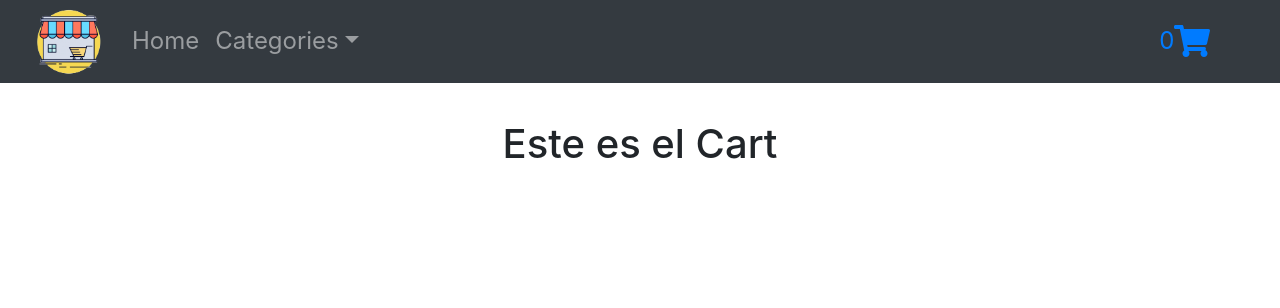
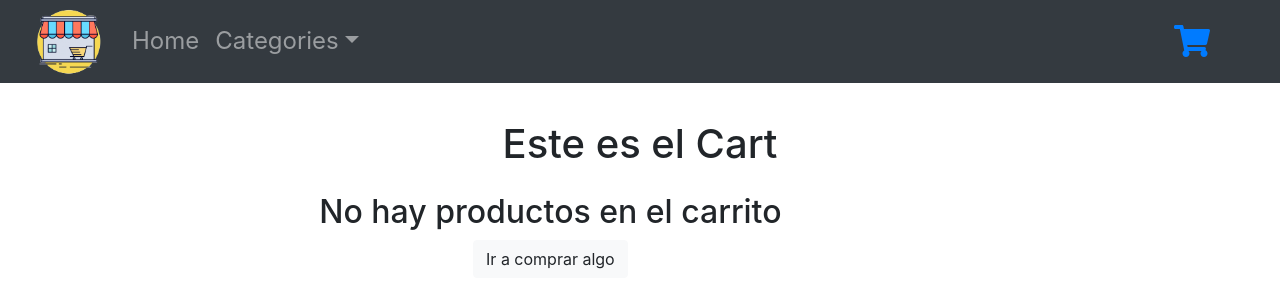
Before and after one commit to brunasso/CoderReactApp, a React (Create React App) app: page /cart in a window 1280 px wide. Shown: the top 308 px of the page. Built offline with nearby package versions, Linux system fonts and the light colour scheme.

Commit message:
Configuramos el contador en el carrito, creamos desplegue de los items que se encuentran en el carrito.

```diff
--- a/src/components/Cart/Cart.js
+++ b/src/components/Cart/Cart.js
@@ -1,10 +1,55 @@
-import React from 'react'
+import React, {useContext} from 'react'
+import { Link } from 'react-router-dom'
+import {CartContext} from '../CartContext/CartContext'
 
 export const Cart = () => {
 
+    const {itemsCart, removeItem} = useContext(CartContext)
+
+    const quitarItem = (id) => {
+        removeItem(id)
+    }
+
     return(
+        <>
         <div>
             <h1>Este es el Cart</h1>
         </div>
+        <table width='70%' style={{marginLeft:'8%'}} >
+            { itemsCart.length > 0 &&
+                <tr>
+                <th>Artículo</th>
+                <th>Precio Unitario</th>
+                <th>Cantidad</th>
+                <th>Precio Total</th>
+                <th>Eliminar Item</th>
+            </tr>}
+        {
+            itemsCart.map(itemCart =>
+            <tr>
+                <td>{itemCart.nombre}</td>
+                <td>{itemCart.precio} </td>
+                <td>{itemCart.quantity}</td>
+                <td>{itemCart.quantity * itemCart.precio} </td>
+                <td><button id={`${itemCart.id}`}>Quitar item</button></td>
+            </tr>
+            )
+        }{ itemsCart.length > 0 ?
+         <><br/>
+        <tr>
+            <td>Precio final: </td>
+       </tr>
+       </>
+       :
+        <>
+       <h2>No hay productos en el carrito</h2>
+       <Link to='/'>
+       <button className='btn btn-light'>Ir a comprar algo</button>
+       </Link>
+       </>
+       }
+        </table>
+
+        </>
     )
 }
--- a/src/components/CartContext/CartContext.js
+++ b/src/components/CartContext/CartContext.js
@@ -8,42 +8,42 @@ export const Context = ({children}) => {
 
 
 
-    const [quantity, setQuantity] = useState(0);
+    const [globalQuantity, setGlobalQuantity] = useState(0);
 
     //Items agregados en el carrito
-    const itemToAdd = [];
+
+
+    //Carritos que estan en el cart
     const [itemsCart, setItemCart] = useState ([])
 
     //Ad items to cart
     const addItem = (item, quantity) => {
-
-        if (isInCart(item)){
-            itemsCart.splice(item.id-1,0,item)
+        let itemToAddCart = itemsCart.find(itemCart => itemCart.id === item.id)
+        let plusGlobalQuantity = globalQuantity + quantity
+        setGlobalQuantity(plusGlobalQuantity)
+        if (itemToAddCart){
+            itemToAddCart.quantity += quantity;
+            setItemCart([...itemsCart])
+            console.log(itemsCart)
+        }
+        else{
+            setItemCart([...itemsCart, {...item, quantity}])
         }
         console.log(itemsCart)
     }
 
-    const removeItem = (item, quantity) => {
-        let removeItemId = itemsCart.filter(itemCart => itemCart.id === item)
-
+    const removeItem = (idItemToRemove) => {
+        itemsCart.splice(itemsCart.findIndex(itemCart => itemCart.id === idItemToRemove), 1)
+        setItemCart([...itemsCart])
     }
 
     const clear = () => {
         setItemCart([]);
     }
 
-    const isInCart = (item) => {
-        let itemToAddCart = itemsCart.filter(itemCart => itemCart.id === item.id)
-        if (itemToAddCart.length === 0)
-        {
-            return true
-        }else{
-            return false
-        }
-    }
 
     return (
-    <CartContext.Provider value={{quantity, setQuantity, addItem}}>
+    <CartContext.Provider value={{globalQuantity, itemsCart, setGlobalQuantity, addItem, removeItem, clear}}>
         {children}
     </CartContext.Provider>)
 }
--- a/src/components/CartWidget/CartWidget.js
+++ b/src/components/CartWidget/CartWidget.js
@@ -7,12 +7,14 @@ import './CartWidget.css'
 
 export const CartWidget = () => {
 
-    const {quantity} = useContext(CartContext)
+    const {globalQuantity} = useContext(CartContext)
 
     return(
         <Link to='/cart'>
         <div className="counterCart">
-            <span >{quantity}</span>
+            { globalQuantity > 0 &&
+                <span >{globalQuantity}</span>
+            }
             <FontAwesomeIcon icon={faShoppingCart} size='lg'/>
         </div>
         </Link>
--- a/src/components/ItemCount/ItemCount.js
+++ b/src/components/ItemCount/ItemCount.js
@@ -1,4 +1,4 @@
-import React, {useContext} from 'react'
+import React from 'react'
 import './ItemCount.css'
 
 export const ItemCount = ({minTotal, maxTotal, onAdd, error, total}) => {
--- a/src/components/ItemCount/ItemCountContainer.js
+++ b/src/components/ItemCount/ItemCountContainer.js
@@ -1,12 +1,10 @@
-import React, {useState, useEffect, useContext} from 'react'
+import React, {useState, useEffect} from 'react'
 import { ItemCount } from './ItemCount'
 import { Link } from 'react-router-dom'
-import {CartContext} from '../CartContext/CartContext'
 
 
 export const ItemCountContainer = ({initial, stock, onAdd}) => {
 
-    const {setQuantity} = useContext(CartContext)
 
     //useState para mostrar mensajes de errores en pantalla
     const [hayAlgo, setHayAlgo] = useState(false);
@@ -42,7 +40,6 @@ export const ItemCountContainer = ({initial, stock, onAdd}) => {
         //Habilito botón de "Continuar a compra"
         if (stock > 0) {
             setHayAlgo(true);
-            setQuantity(total);
             onAdd(total);
         }
     }
--- a/src/components/ItemDetail/ItemDetail.js
+++ b/src/components/ItemDetail/ItemDetail.js
@@ -25,14 +25,15 @@ export const ItemDetail = ({detail}) => {
                     <img className="detail" src={detail.imagen} alt={detail.alt}/><br/><br/>
                 </div>
                 <h4 className="detail">{detail.detalle}</h4><br/><br/>
-                <h2>Precio: ${detail.precio}</h2><br/>
                 { hayAlgo ?
                 <Link to='/cart'>
                 <button className="btn btn-light">Terminar compra</button>
                 <br/><br/>
                 </Link>  : detail.initial &&
+                <>
+                <h2>Precio: ${detail.precio}</h2><br/>
                 <ItemCountContainer initial={detail.initial} stock={detail.stock} onAdd={onAdd} />
-
+                </>
                 }
 
             </div>
--- a/src/components/ItemDetail/ItemDetailContainer.js
+++ b/src/components/ItemDetail/ItemDetailContainer.js
@@ -14,10 +14,6 @@ export const ItemDetailContainer = () => {
     const [detail, setDetail] = useState({});
     const {id} = useParams();
 
-    useEffect(() => {
-        //console.log(id);
-    },[id])
-
 
 
     useEffect(() => {
@@ -32,7 +28,7 @@ export const ItemDetailContainer = () => {
                 setDetail(response[id -1])
                 //console.log(detail)
             })
-    }, [])
+    }, [id])
 
     return(
         <>
--- a/src/components/ItemList/ItemListContainer.js
+++ b/src/components/ItemList/ItemListContainer.js
@@ -26,7 +26,7 @@ export const ItemListContainer = () => {
 
 
             promesa.then( data =>{
-                let result = data.filter(producto => producto.categoria == `${category}`)
+                let result = data.filter(producto => producto.categoria === `${category}`)
                 result.length > 0? setCategoryProducts(result) : setCategoryProducts(data);
 
             })
--- a/src/components/NavBar/NavBar.js
+++ b/src/components/NavBar/NavBar.js
@@ -1,4 +1,4 @@
-import React, {useContext} from 'react'
+import React from 'react'
 import './NavBar.css';
 import {Navbar, Nav, NavDropdown} from 'react-bootstrap';
 /* import Nav from 'react-bootstrap/Nav';
```
Also changed, not shown: 1 other file (tests, documents, lock files or other folders).
